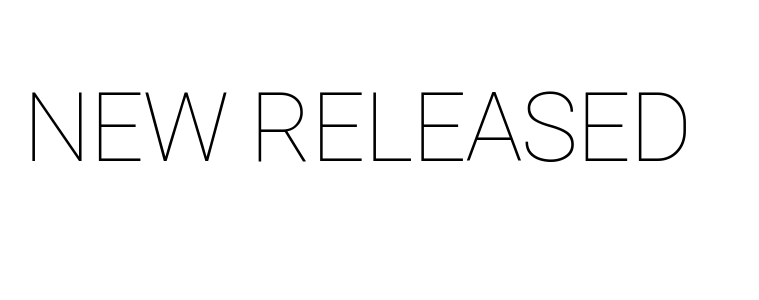
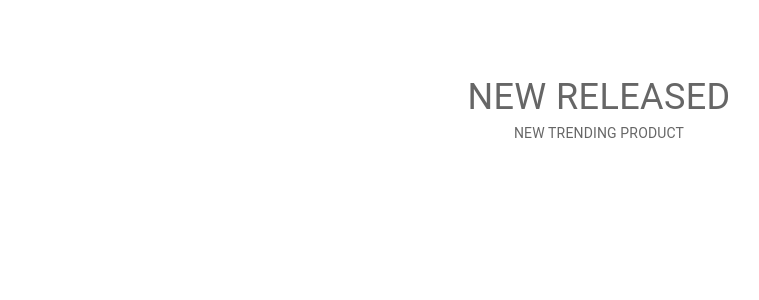
Before and after one commit to mahmoud-sayed/ellyana-plus, a React (Create React App) app: page / in a window 1280 px wide. Shown: the top 300 px of the page, without its empty margins (41-800 px from the left). Built offline with nearby package versions, Linux system fonts and the light colour scheme.

Commit message:
done amking the ection headding

```diff
--- a/src/MUITheme/Theme.js
+++ b/src/MUITheme/Theme.js
@@ -1,3 +1,5 @@
+
+
 const MUITheme = {
   darkBackGround: {
     main: '#282828',
@@ -6,6 +8,9 @@ const MUITheme = {
   },
   mainPagesBackground: {
     main: '#FAFAFA'
+  },
+  typography: {
+    FontSizeSectionsTitle: '36px'
   }
 
 
--- a/src/Pages/Home/Home-Style.js
+++ b/src/Pages/Home/Home-Style.js
@@ -0,0 +1,13 @@
+const style = (styleName, theme) => {
+  const style = {
+    'sectionsCaption': {
+      fontSize: theme.typography.FontSizeSectionsTitle,
+      color: theme.palette.text.secondary
+    },
+    'sectionsSecondCaption': {
+      color: theme.palette.text.secondary
+    }
+  };
+  return style[styleName];
+};
+export default style;
--- a/src/Pages/Home/Home.js
+++ b/src/Pages/Home/Home.js
@@ -1,6 +1,7 @@
 import React from 'react';
 // import CarouselComponent from './/Carousel/CarouselComponent';
 import { Box, Container, Grid, Typography, useTheme } from '@mui/material';
+import style from './Home-Style';
 
 const Home = () => {
   const theme = useTheme();
@@ -9,10 +10,25 @@ const Home = () => {
       {/* <CarouselComponent /> */}
       <Box mt={9} mb={5}>
         <Container>
-          <Grid container>
-            <Grid item>
-              <Typography variant='h1' sx={{ fontWeight: 100 }}>NEW RELEASED</Typography>
-              <Typography></Typography>
+          <Grid container justifyContent='center'>
+            <Grid container item alignItems='center' direction='column'>
+              <Grid item>
+                <Typography
+                  variant='body2'
+                  style={style('sectionsCaption', theme)}
+                >
+                  NEW RELEASED
+                </Typography>
+              </Grid>
+              <Grid item>
+                <Typography
+                  variant='body2'
+                  style={style('sectionsSecondCaption', theme)}
+                >
+                  NEW TRENDING PRODUCT
+                </Typography>
+              </Grid>
+
             </Grid>
             <Grid container item>
               <Grid item></Grid>
@@ -20,7 +36,7 @@ const Home = () => {
           </Grid>
         </Container>
       </Box>
-    </div>
+    </div >
   );
 };
 
```
Also changed, not shown: src/index.css (line endings or trailing spaces).
